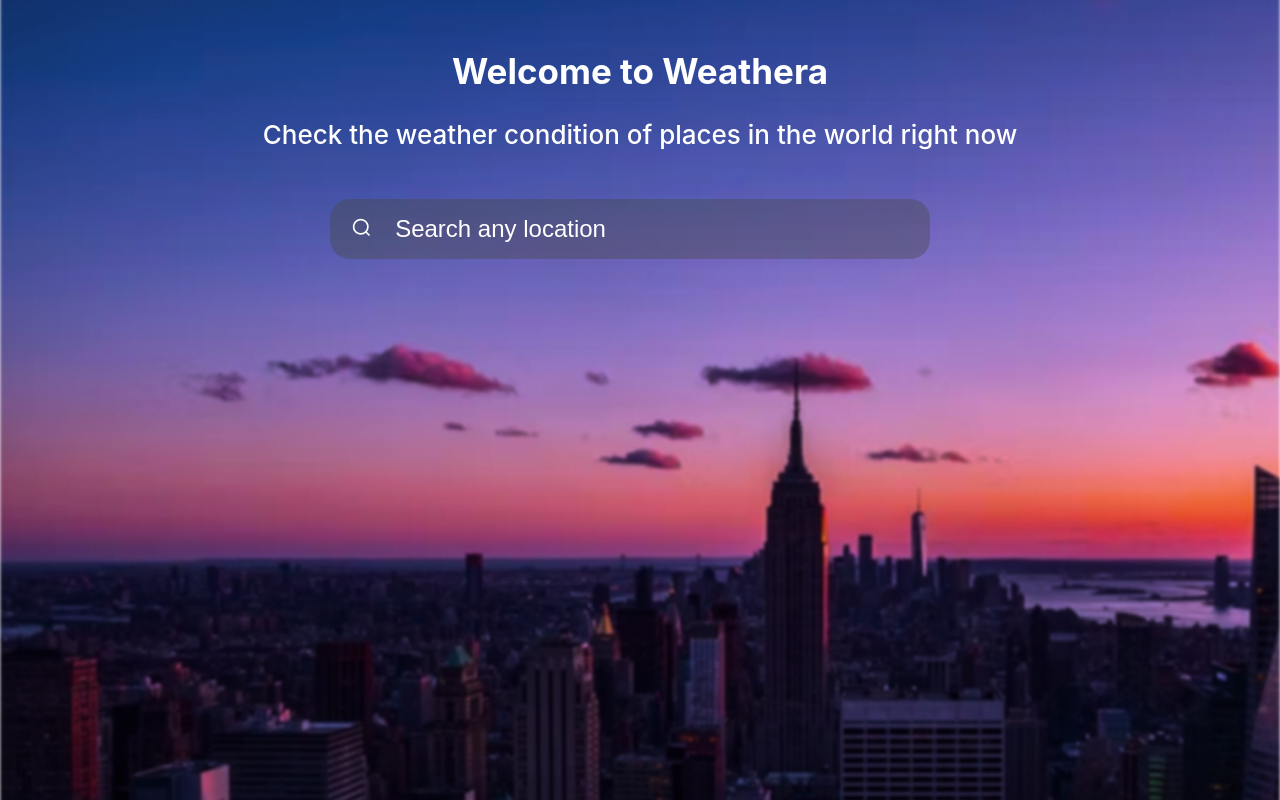
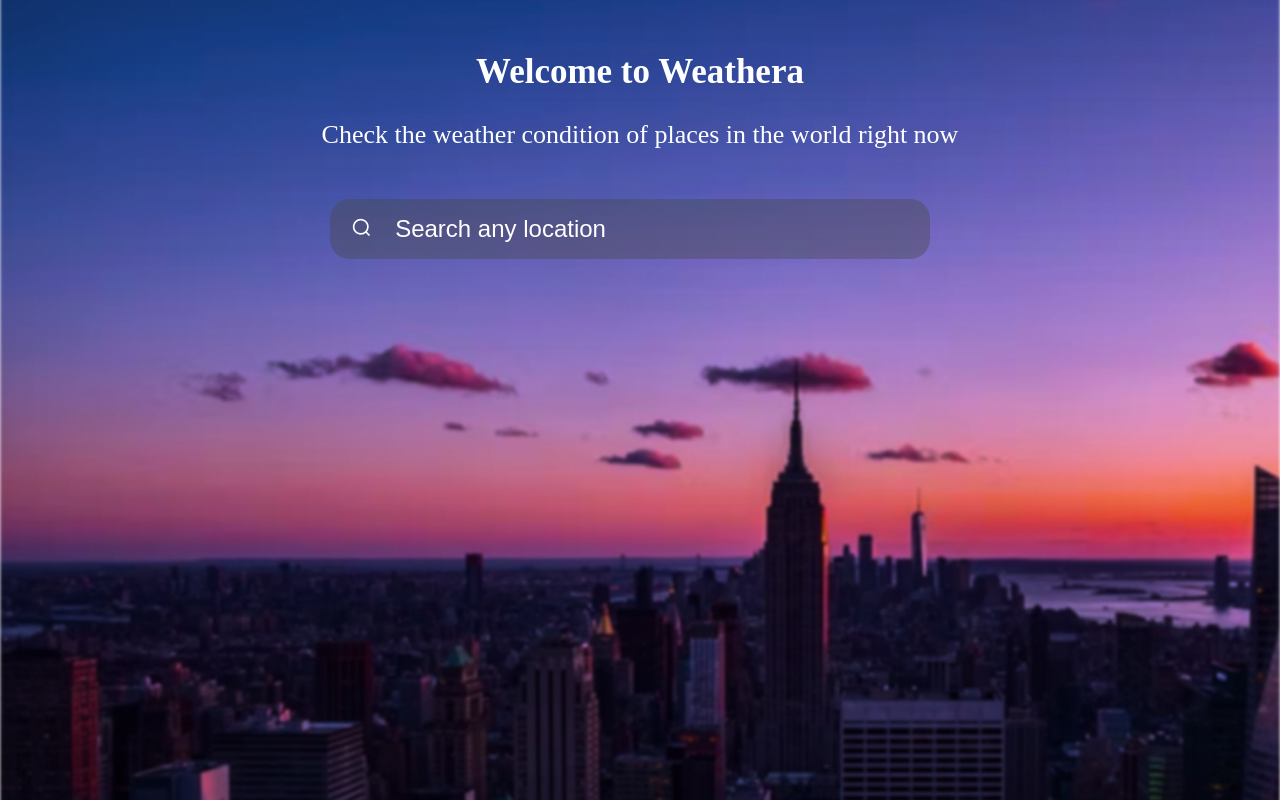
Before and after one commit to George-Olufemi/weather-app, a React (Create React App) app: page / in a window 1280 px wide. Built offline with nearby package versions, Linux system fonts and the light colour scheme.

Commit message:
Monserrat

```diff
--- a/src/App.js
+++ b/src/App.js
@@ -114,6 +114,7 @@ const Header = styled.h1`
   font-size: 35px;
   line-height: 43px;
   color: #FFFFFF;
+  font-family: 'Montserrat';
 `
 
 const HeaderText = styled.p`
@@ -124,6 +125,7 @@ const HeaderText = styled.p`
   line-height: 32px;
   color: #FFFFFF;
   margin-bottom: 48px;
+  font-family: 'Montserrat';
 `
 
 const Search = styled.div`
```
